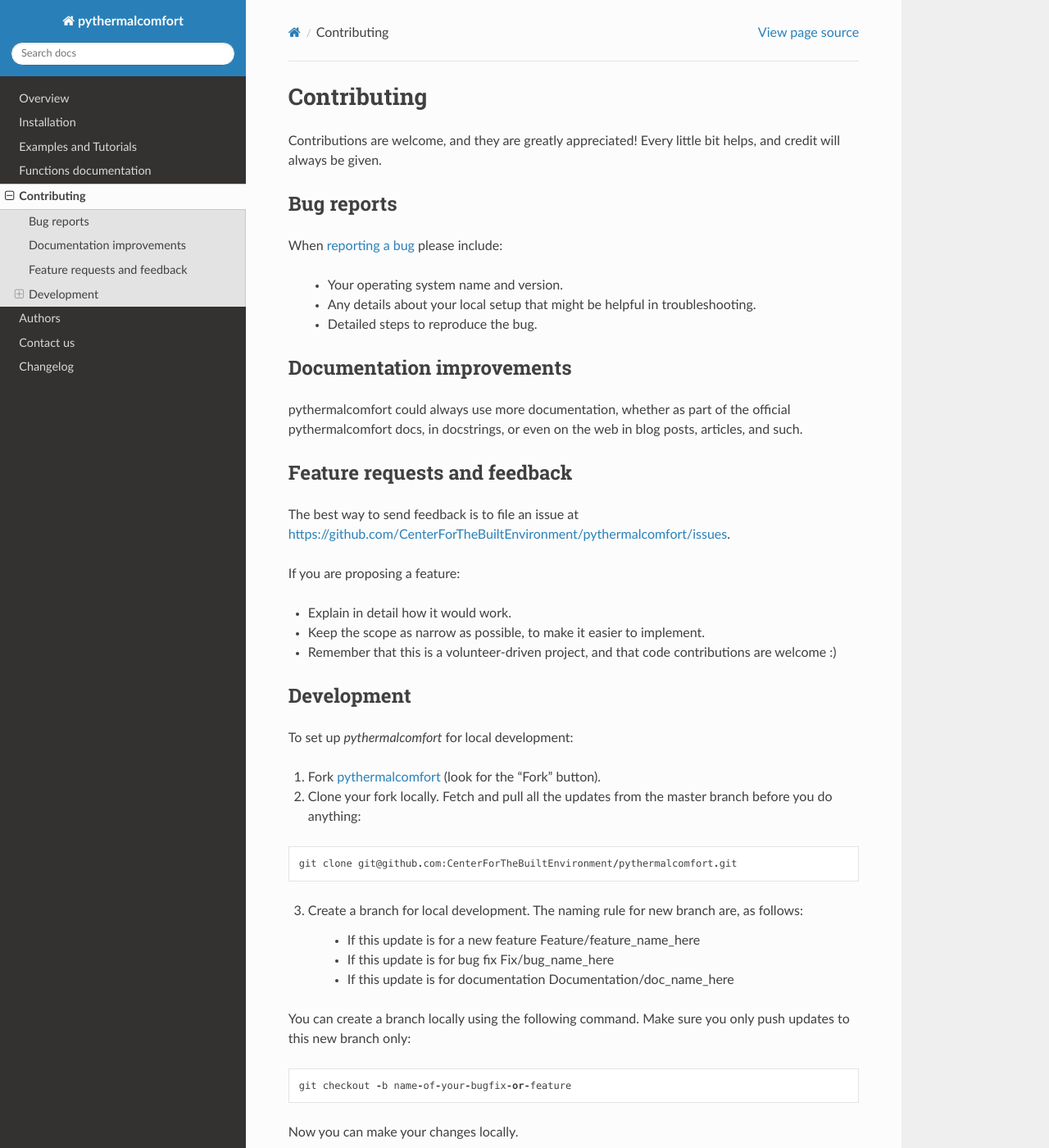
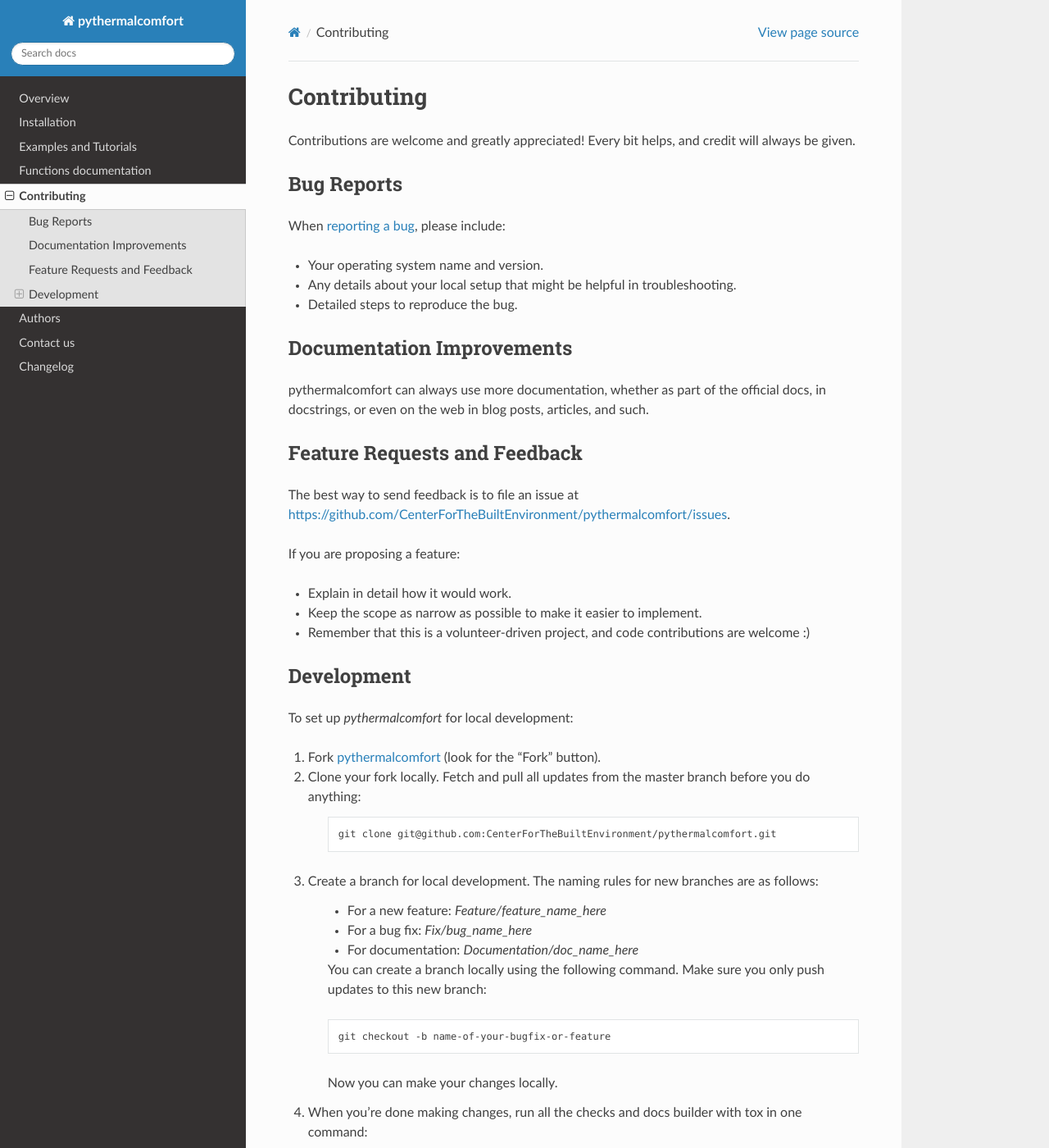
Before and after one commit to CenterForTheBuiltEnvironment/pythermalcomfort, a Sphinx documentation site: the page built from docs/contributing.rst, in a window 1280 px wide and 1400 px high. Shown: the whole window at 82% size. Built offline with Sphinx 7.4.7 and the Read the Docs theme 3.1.0, drawn with Linux system fonts in a browser that asks for light colours; some of the changed text lies outside the part shown.

Commit message:
docs: updated documentation

```diff
--- a/AUTHORS.rst
+++ b/AUTHORS.rst
@@ -15,7 +15,7 @@
 
 **Derivative work**
 
-`pythermalcomfort`_ is a derivative work of the following software projects:
+`pythermalcomfort` is a derivative work of the following software projects:
 
 * `CBE Comfort Tool`_ for indoor thermal comfort calculations. Available under GPL.
 * `ladybug-comfort`_. Available under GPL.
--- a/CONTRIBUTING.rst
+++ b/CONTRIBUTING.rst
@@ -2,26 +2,24 @@
 Contributing
 ============
 
-Contributions are welcome, and they are greatly appreciated! Every
-little bit helps, and credit will always be given.
+Contributions are welcome and greatly appreciated!
+Every bit helps, and credit will always be given.
 
-Bug reports
+Bug Reports
 ===========
 
-When `reporting a bug <https://github.com/CenterForTheBuiltEnvironment/pythermalcomfort/issues>`_ please include:
+When `reporting a bug <https://github.com/CenterForTheBuiltEnvironment/pythermalcomfort/issues>`_, please include:
 
-    * Your operating system name and version.
-    * Any details about your local setup that might be helpful in troubleshooting.
-    * Detailed steps to reproduce the bug.
+* Your operating system name and version.
+* Any details about your local setup that might be helpful in troubleshooting.
+* Detailed steps to reproduce the bug.
 
-Documentation improvements
+Documentation Improvements
 ==========================
 
-pythermalcomfort could always use more documentation, whether as part of the
-official pythermalcomfort docs, in docstrings, or even on the web in blog posts,
-articles, and such.
+pythermalcomfort can always use more documentation, whether as part of the official docs, in docstrings, or even on the web in blog posts, articles, and such.
 
-Feature requests and feedback
+Feature Requests and Feedback
 =============================
 
 The best way to send feedback is to file an issue at https://github.com/CenterForTheBuiltEnvironment/pythermalcomfort/issues.
@@ -29,65 +27,64 @@
 If you are proposing a feature:
 
 * Explain in detail how it would work.
-* Keep the scope as narrow as possible, to make it easier to implement.
-* Remember that this is a volunteer-driven project, and that code contributions are welcome :)
+* Keep the scope as narrow as possible to make it easier to implement.
+* Remember that this is a volunteer-driven project, and code contributions are welcome :)
 
 Development
 ===========
 
 To set up `pythermalcomfort` for local development:
 
-1. Fork `pythermalcomfort <https://github.com/CenterForTheBuiltEnvironment/pythermalcomfort>`_
-   (look for the "Fork" button).
-2. Clone your fork locally. Fetch and pull all the updates from the master branch before you do anything:
+1. Fork `pythermalcomfort <https://github.com/CenterForTheBuiltEnvironment/pythermalcomfort>`_ (look for the "Fork" button).
+2. Clone your fork locally. Fetch and pull all updates from the master branch before you do anything:
 
-.. code-block::
+    .. code-block:: bash
 
-    git clone git@github.com:CenterForTheBuiltEnvironment/pythermalcomfort.git
+        git clone git@github.com:CenterForTheBuiltEnvironment/pythermalcomfort.git
 
-3. Create a branch for local development. The naming rule for new branch are, as follows:
+3. Create a branch for local development. The naming rules for new branches are as follows:
 
-    * If this update is for a new feature Feature/feature_name_here
-    * If this update is for bug fix Fix/bug_name_here
-    * If this update is for documentation Documentation/doc_name_here
+    * For a new feature: `Feature/feature_name_here`
+    * For a bug fix: `Fix/bug_name_here`
+    * For documentation: `Documentation/doc_name_here`
 
-You can create a branch locally using the following command. Make sure you only push updates to this new branch only:
+    You can create a branch locally using the following command. Make sure you only push updates to this new branch:
 
-.. code-block::
+    .. code-block:: bash
 
-    git checkout -b name-of-your-bugfix-or-feature
+        git checkout -b name-of-your-bugfix-or-feature
 
-Now you can make your changes locally.
+    Now you can make your changes locally.
 
-4. When you're done making changes run all the checks and docs builder with tox one command:
+4. When you're done making changes, run all the checks and docs builder with tox in one command:
 
-.. code-block::
+    .. code-block:: bash
 
-    tox
+        tox
 
 5. Commit your changes and push your branch to GitHub:
 
-.. code-block::
+    .. code-block:: bash
 
-    git add .
-    git commit -m "Your detailed description of your changes."
-    git push origin name-of-your-bugfix-or-feature
+        git add .
+        git commit -m "Your detailed description of your changes."
+        git push origin name-of-your-bugfix-or-feature
 
 6. Submit a pull request after you have done all your modifications and tested your work. The pull request should include a detailed description of your work:
 
-    * What this pull request is about
-    * Have you tested your work
-    * Will this work affect other component in the product
+    * What this pull request is about.
+    * How you tested your work.
+    * Whether this work affects other components in the project.
 
 Pull Request Guidelines
 -----------------------
 
-If you need some code review or feedback while you're developing the code just make the pull request.
+If you need a code review or feedback while developing, just make the pull request.
 
 For merging, you should:
 
 1. Include passing tests (run ``tox``).
-2. Update documentation when there's new API, functionality etc.
+2. Update documentation when there's new API, functionality, etc.
 3. Add a note to ``CHANGELOG.rst`` about the changes.
 4. Add yourself to ``AUTHORS.rst``.
 
@@ -96,20 +93,21 @@
 
 To run a subset of tests:
 
-.. code-block::
+.. code-block:: bash
 
     tox -e envname -- pytest -k test_myfeature
 
 To run all the test environments in *parallel* (you need to ``pip install detox``):
 
-.. code-block::
+.. code-block:: bash
 
     detox
 
-To add a function
+To Add a Function
 ^^^^^^^^^^^^^^^^^
 
-1. Add the function to the python file `pythermalcomfort/models/` and document it.
-2. Add any related functions that are used by your function either in `pythermalcomfort/utilities.py` or `src/pythermalcomfort/psychrometrics.py`. See existing code as example.
-3. Test your function by writing a test in `tests/test_XXXX.py`. Test it by running tox -e pyXX where XX is the Python version you want to use, e.g. 37
-4. Add `autofunction` to `doc.reference.pythermalcomfort.py`.
+1. Add the function to the Python file `pythermalcomfort/models/` and document it.
+2. Add any related functions that are used by your function either in `pythermalcomfort/utilities.py` or `src/pythermalcomfort/psychrometrics.py`. See existing code as examples.
+3. Ensure that all new functions accept arrays as input and return a dataclass. You can use the code in `pmv_ppd.py` as a template.
+4. Test your function by writing a test in `tests/test_XXXX.py`. Test it by running `tox -e pyXX` where `XX` is the Python version you want to use, e.g., `37`.
+5. Add `autofunction` to `doc.reference.pythermalcomfort.py`.
--- a/docs/contact_us.rst
+++ b/docs/contact_us.rst
@@ -7,9 +7,4 @@
 Bug reports
 ===========
 
-You can report bugs using `GitHub issues <https://github.com/CenterForTheBuiltEnvironment/pythermalcomfort/issues>`_.
-When reporting a bug please include:
-
-    * Your operating system name and version.
-    * Any details about your local setup that might be helpful in troubleshooting.
-    * Detailed steps to reproduce the bug.
+You can report bugs or request new features using `GitHub issues <https://github.com/CenterForTheBuiltEnvironment/pythermalcomfort/issues>`_.
```
Also changed, not shown: CHANGELOG.rst (+29 -1 lines).
